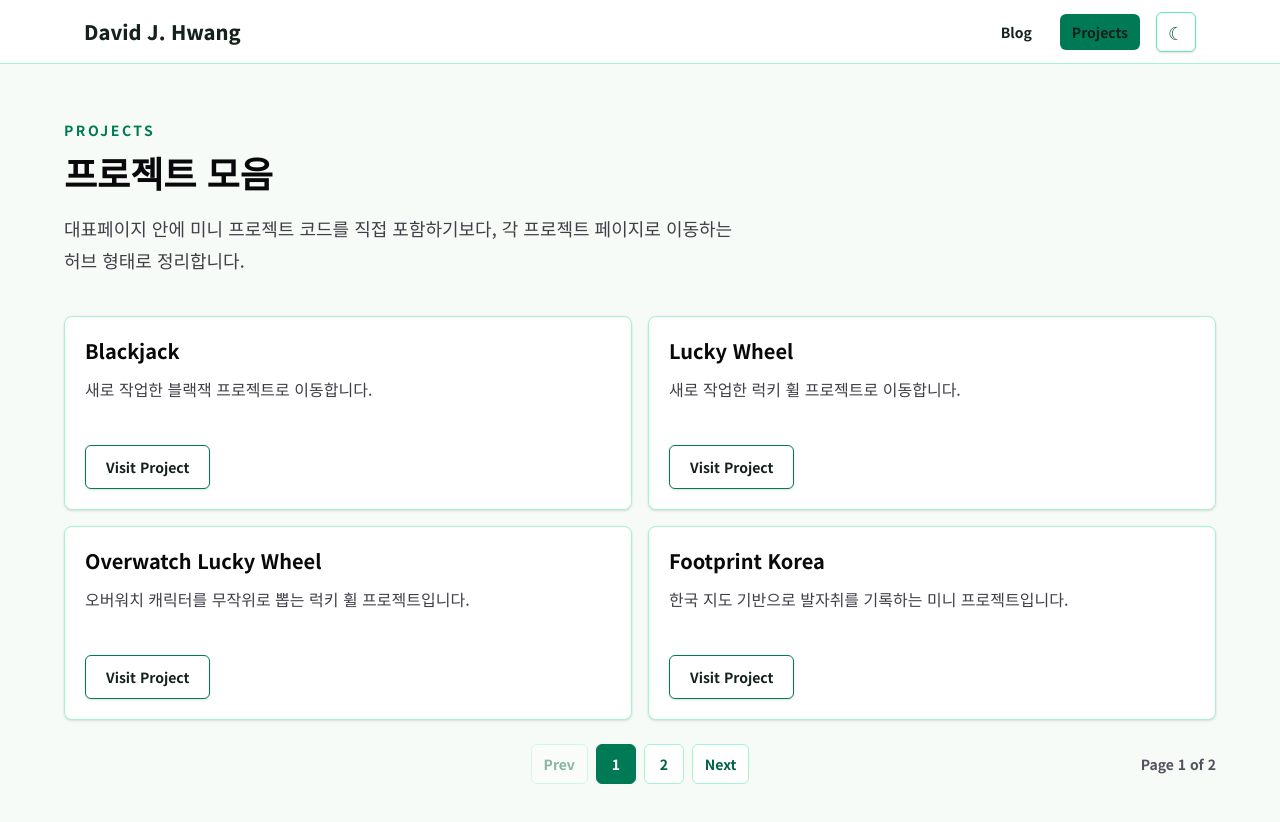
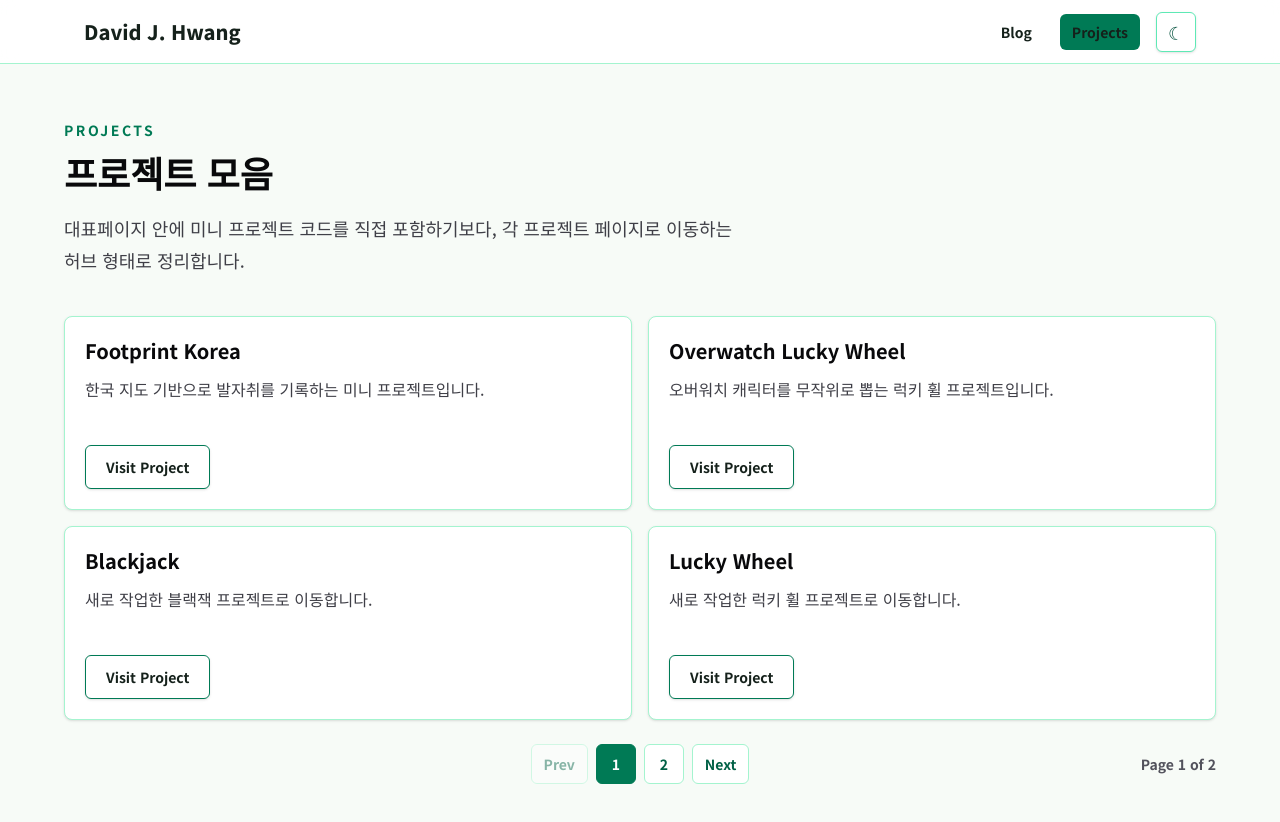
Before and after one commit to David-J-Hwang/David-J-Hwang.github.io, a Next.js app: page /projects in a window 1280 px wide. Shown: the top 822 px of the page. Built offline with nearby package versions, Linux system fonts and the light colour scheme.

Commit message:
Change the order of projects in /projects page

```diff
--- a/app/projects/page.jsx
+++ b/app/projects/page.jsx
@@ -1,6 +1,16 @@
 import PaginatedProjects from "../../components/PaginatedProjects";
 
 const projects = [
+  {
+    title: "Footprint Korea",
+    description: "한국 지도 기반으로 발자취를 기록하는 미니 프로젝트입니다.",
+    href: "https://david-j-hwang.github.io/footprint-korea",
+  },
+  {
+    title: "Overwatch Lucky Wheel",
+    description: "오버워치 캐릭터를 무작위로 뽑는 럭키 휠 프로젝트입니다.",
+    href: "https://david-j-hwang.github.io/overwatch-lucky-wheel",
+  },
   {
     title: "Blackjack",
     description: "새로 작업한 블랙잭 프로젝트로 이동합니다.",
@@ -10,16 +20,6 @@ const projects = [
     title: "Lucky Wheel",
     description: "새로 작업한 럭키 휠 프로젝트로 이동합니다.",
     href: "https://david-j-hwang.github.io/lucky-wheel",
-  },
-  {
-    title: "Overwatch Lucky Wheel",
-    description: "오버워치 캐릭터를 무작위로 뽑는 럭키 휠 프로젝트입니다.",
-    href: "https://david-j-hwang.github.io/overwatch-lucky-wheel",
-  },
-  {
-    title: "Footprint Korea",
-    description: "한국 지도 기반으로 발자취를 기록하는 미니 프로젝트입니다.",
-    href: "https://david-j-hwang.github.io/footprint-korea",
   },
   {
     title: "Get Weather",
```
